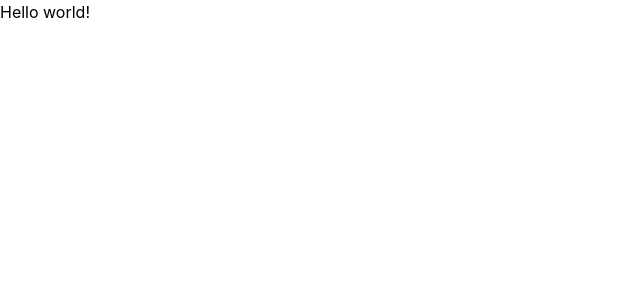
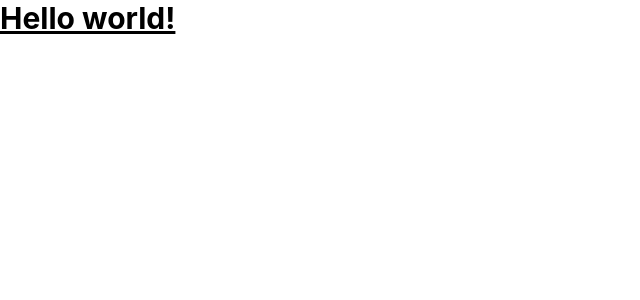
Before and after one commit to perkzen/winter-school, a Next.js app in the folder web/: page / in a window 1280 px wide. Shown: the top 300 px of the page, without its empty margins (0-640 px from the left). Built offline with nearby package versions, Linux system fonts and the light colour scheme.

Commit message:
feat: tailwinds

```diff
--- /dev/null
+++ b/web/postcss.config.js
@@ -0,0 +1,6 @@
+module.exports = {
+  plugins: {
+    tailwindcss: {},
+    autoprefixer: {},
+  },
+}
--- /dev/null
+++ b/web/tailwind.config.js
@@ -0,0 +1,15 @@
+/** @type {import('tailwindcss').Config} */
+module.exports = {
+  content: [
+    './app/**/*.{js,ts,jsx,tsx}',
+    './pages/**/*.{js,ts,jsx,tsx}',
+    './components/**/*.{js,ts,jsx,tsx}',
+
+    // Or if using `src` directory:
+    './src/**/*.{js,ts,jsx,tsx}',
+  ],
+  theme: {
+    extend: {},
+  },
+  plugins: [],
+};
```
